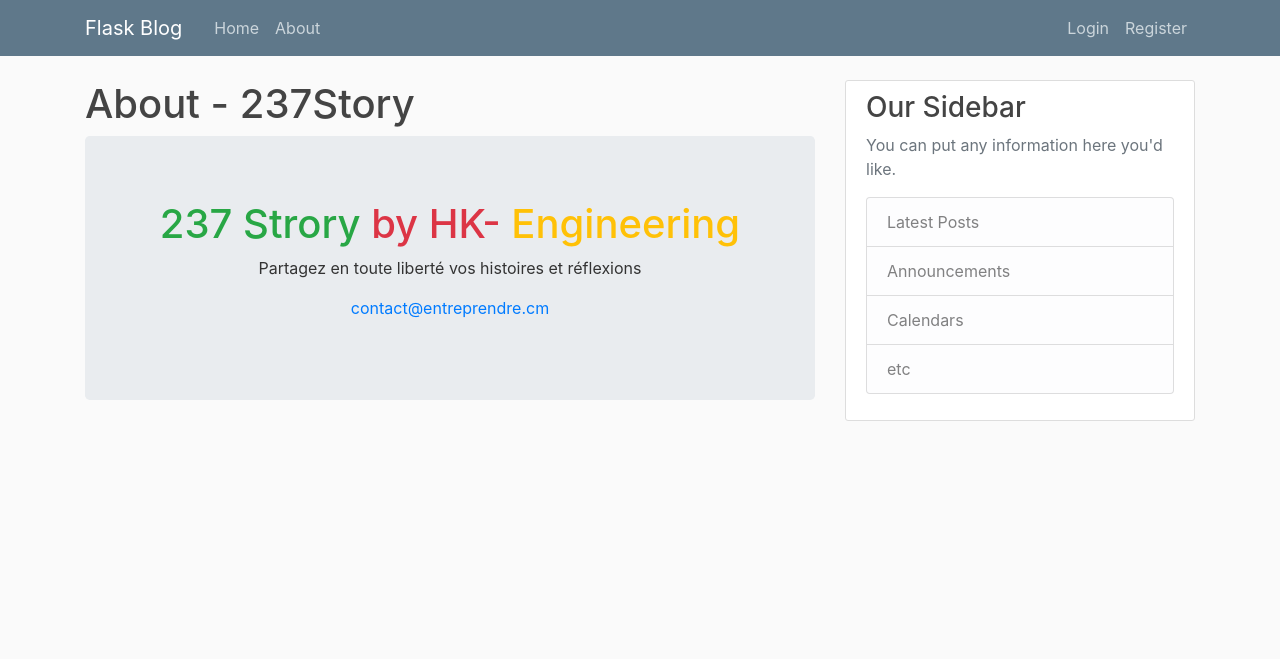
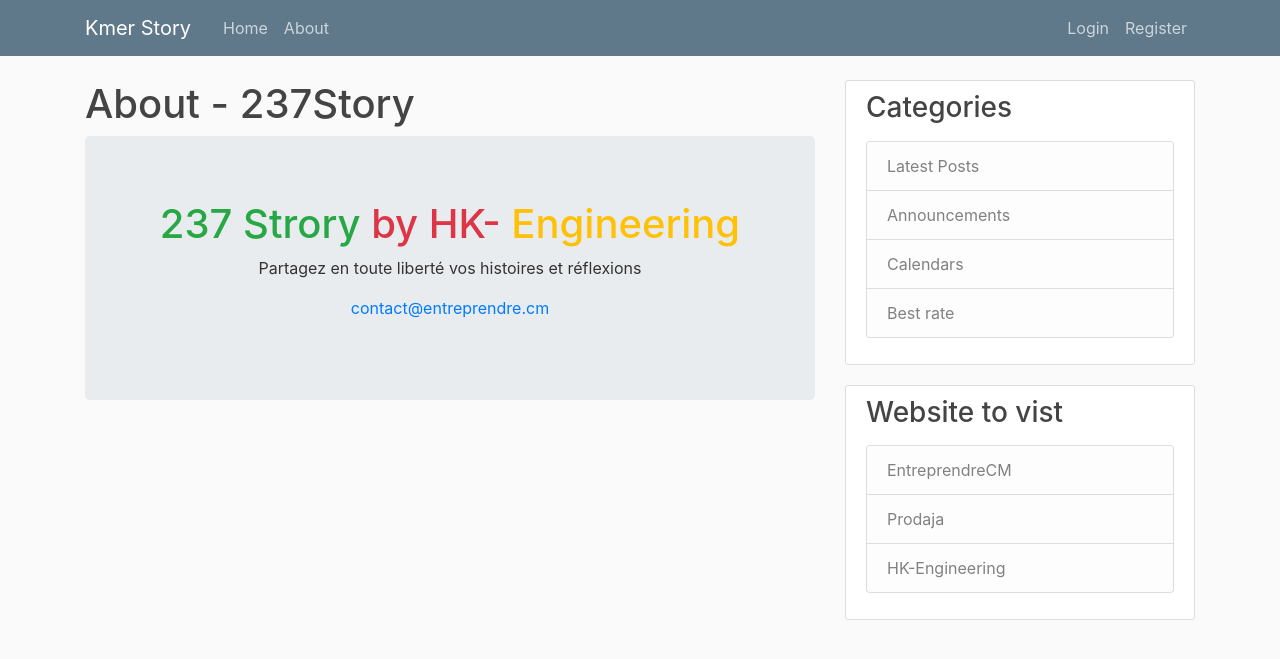
Before and after one commit to hervekhg/FlaskApplication-python3, a Flask app: page /about in a window 1280 px wide. Shown: the top 659 px of the page. Run offline with Flask 2, Linux system fonts and the light colour scheme; some libraries are stand-ins or nearby versions.

Commit message:
Changing website name menu on layout.html

```diff
--- a/flaskblog/templates/layout.html
+++ b/flaskblog/templates/layout.html
@@ -20,7 +20,7 @@
     <header class="site-header">
       <nav class="navbar navbar-expand-md navbar-dark bg-steel fixed-top">
         <div class="container">
-          <a class="navbar-brand mr-4" href="/">Flask Blog</a>
+          <a class="navbar-brand mr-4" href="/">Kmer Story</a>
           <button class="navbar-toggler" type="button" data-toggle="collapse" data-target="#navbarToggle" aria-controls="navbarToggle" aria-expanded="false" aria-label="Toggle navigation">
             <span class="navbar-toggler-icon"></span>
           </button>
@@ -60,13 +60,23 @@
         </div>
         <div class="col-md-4">
           <div class="content-section">
-            <h3>Our Sidebar</h3>
-            <p class='text-muted'>You can put any information here you'd like.
+            <h3>Categories </h3>
+            <p class='text-muted'>
               <ul class="list-group">
                 <li class="list-group-item list-group-item-light">Latest Posts</li>
                 <li class="list-group-item list-group-item-light">Announcements</li>
                 <li class="list-group-item list-group-item-light">Calendars</li>
-                <li class="list-group-item list-group-item-light">etc</li>
+                <li class="list-group-item list-group-item-light">Best rate</li>
+              </ul>
+            </p>
+          </div>
+          <div class="content-section">
+            <h3>Website to vist </h3>
+            <p class='text-muted'>
+              <ul class="list-group">
+                <li class="list-group-item list-group-item-light">EntreprendreCM</li>
+                <li class="list-group-item list-group-item-light">Prodaja</li>
+                <li class="list-group-item list-group-item-light">HK-Engineering</li>
               </ul>
             </p>
           </div>
```
